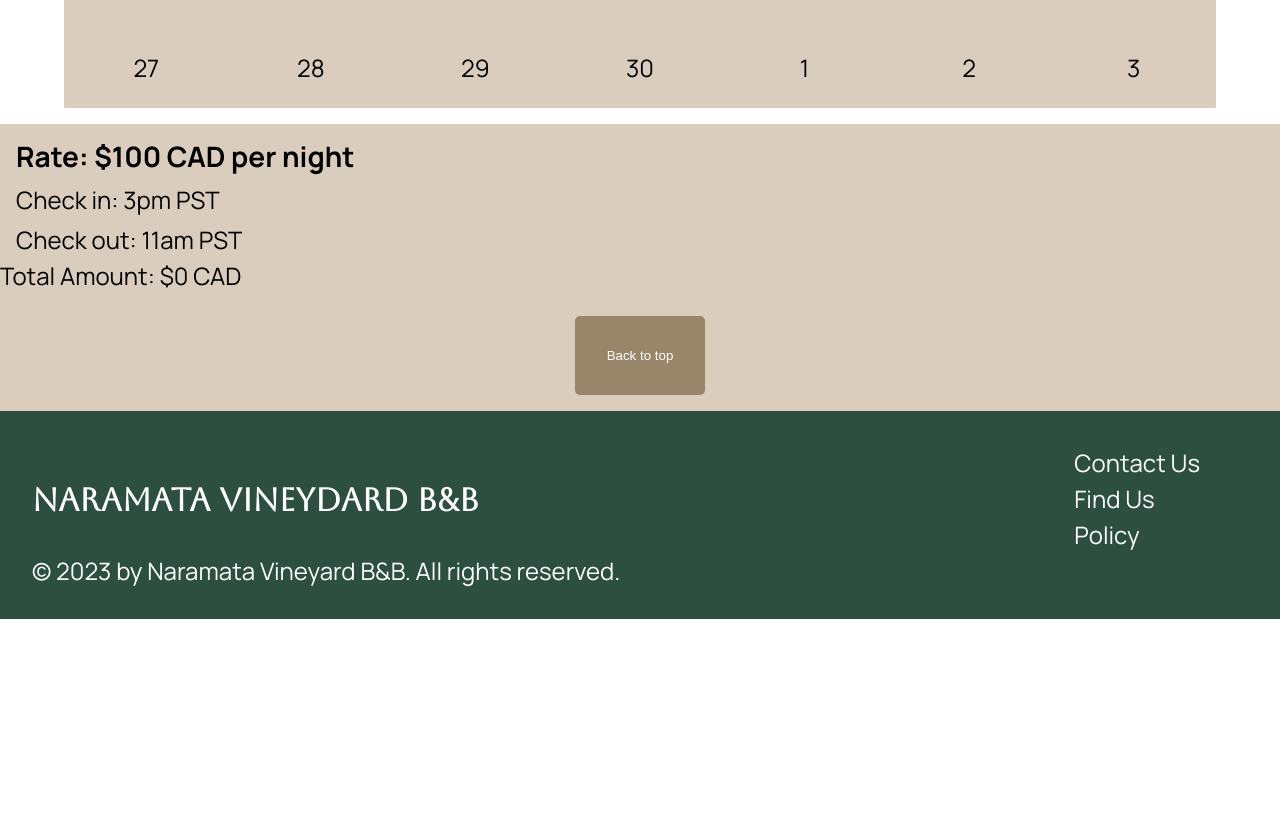
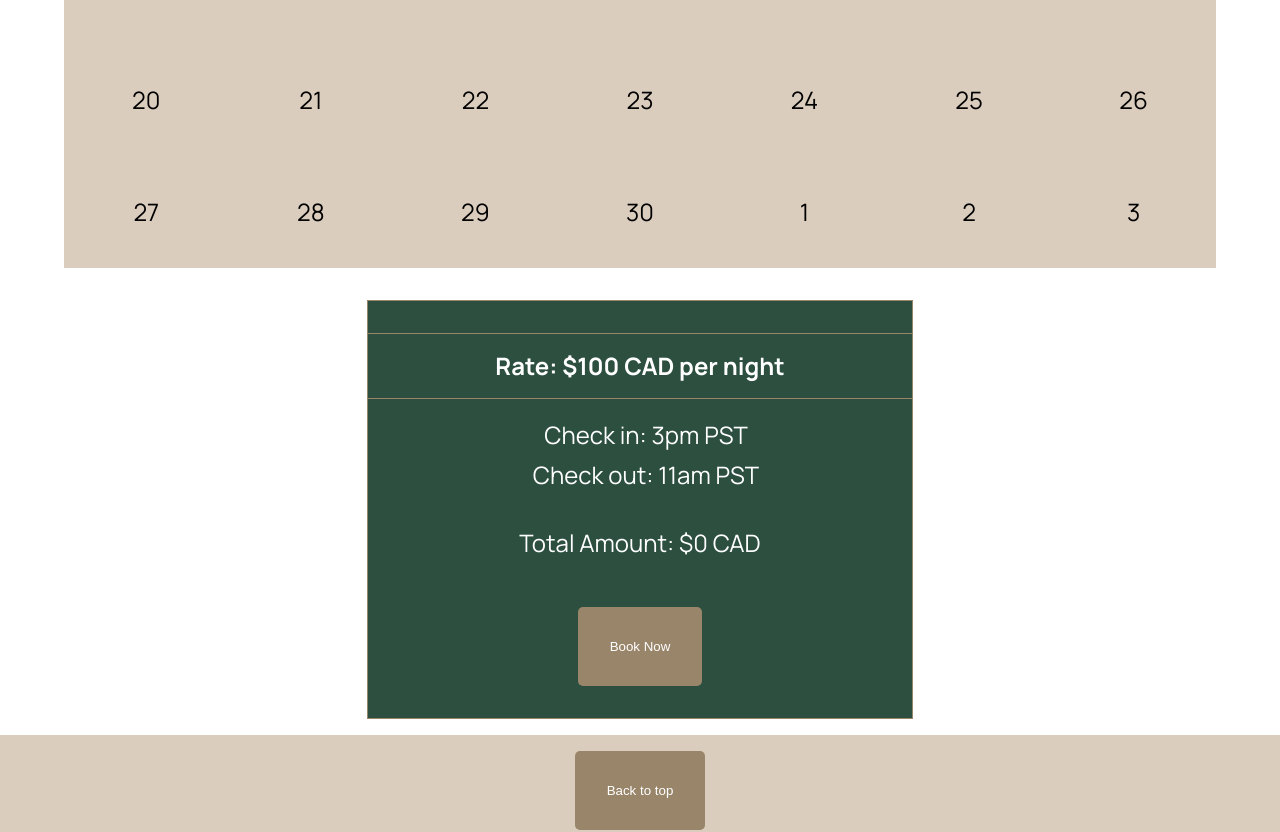
Before and after one commit to erincronie/Naramata-Vineyard, a React (Create React App) app in the folder naramata-vineyard/: page /booknow in a window 1280 px wide. Shown: the part 704-1536 px from the top of the page. Before the commit the page ends 1323 px from the top, so only its background shows below. Built offline with nearby package versions, Linux system fonts and the light colour scheme.

Commit message:
calendar calculates total amount

```diff
--- a/naramata-vineyard/src/components/Calendar/Calendar.scss
+++ b/naramata-vineyard/src/components/Calendar/Calendar.scss
@@ -56,12 +56,11 @@
     background-color: $background-color;
     color: black;
     border: none;
-    font-size: 1.5rem;
-    height: 4vh;
+    height: 8vh;
     width: 4vw;
     @include mobile-body;
         @include tablet {
-            height: 10vh;
+            height: 14vh;
             width: 10vh;
             @include tablet-body;
         }
--- a/naramata-vineyard/src/pages/BookNow/BookNow.js
+++ b/naramata-vineyard/src/pages/BookNow/BookNow.js
@@ -35,6 +35,7 @@ const BookNow = () => {
           <p className='booknow__selected-nights'>{nights} {nights === 1 ? 'night' : 'nights'} selected</p>
         )}
         <p className='booknow__total'>Total Amount: ${totalAmount} CAD</p>
+      <button className='booknow__button-confirm'>Book Now</button>
       </div>
     </section>
   );
--- a/naramata-vineyard/src/pages/BookNow/BookNow.scss
+++ b/naramata-vineyard/src/pages/BookNow/BookNow.scss
@@ -5,15 +5,25 @@
     display: flex;
     flex-direction: column;
     align-items: center;
-    background-color: $background-color;
     @include mobile-body;
             @include tablet {
                 @include tablet-body;
             }
 
     &__rates {
-        width: 100vw;
-        padding: .5rem 1rem;
+        @include border;
+        display: flex;
+        flex-direction: column;
+        align-items: center;
+        margin: 1rem;
+        padding: 1rem;
+        background-color: $base-color;
+        color: $primary-text-color;
+        width: 40vw;
+        @include mobile-body;
+            @include tablet {
+                @include tablet-body;
+            }
     }
 
     &__checkin,
@@ -21,4 +31,16 @@
         padding: .25rem .25rem .25rem 1rem;
     }
 
+    &__selected-nights {
+        margin: 2rem;
+    }
+
+    &__total {
+        margin: 2rem 0;
+    }
+
+    &__button-confirm {
+        @include button;
+    }
+
 }
```
